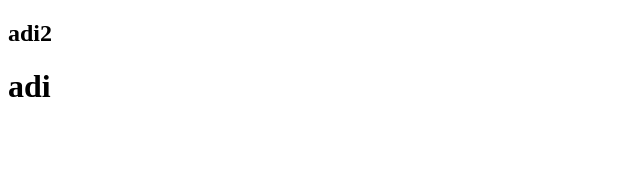
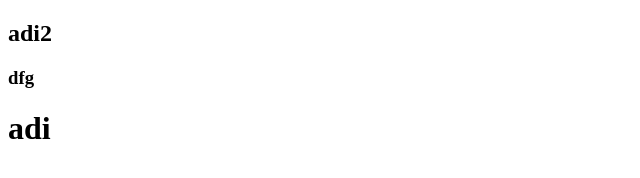
Before and after one commit to adityayadav25252/youtube, a plain HTML site: page index.html in a window 1280 px wide. Shown: the whole page, without its empty margins (0-640 px from the left). Drawn offline with Linux system fonts and the light colour scheme.

Commit message:
add h3 tag

```diff
--- a/index.html
+++ b/index.html
@@ -7,6 +7,7 @@
 </head>
 <body>
     <h2>adi2</h2>
+    <h3>dfg</h3>
     <h1>adi</h1>
 </body>
 </html>
```
